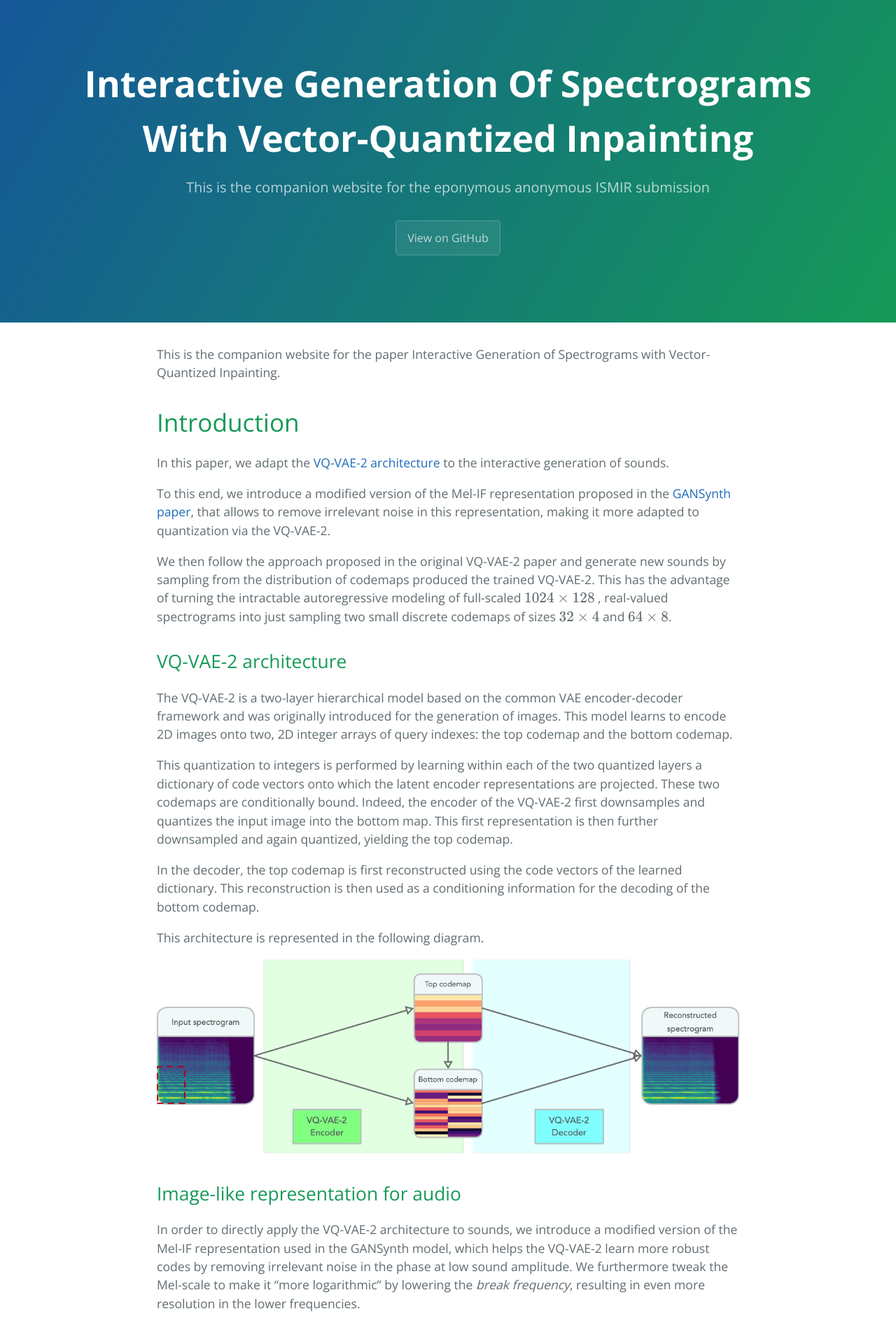
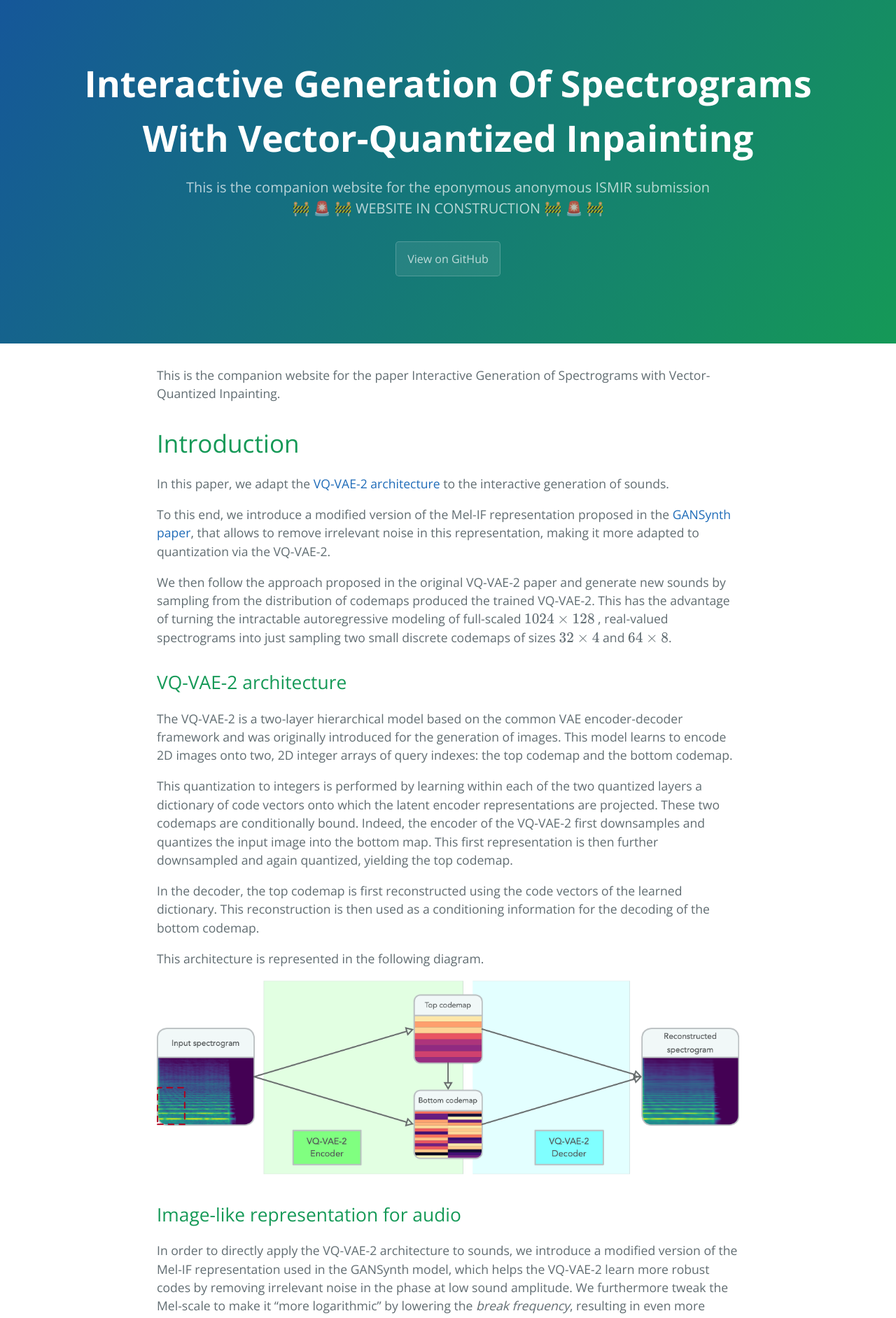
Before and after one commit to anonymous0505/vector-quantized-inpainting, a Jekyll site: the page built from index.md, in a window 1280 px wide. Shown: the top 1884 px of the page at 70% size. Built offline with Jekyll 4.4.1, drawn with Linux system fonts in a browser that asks for light colours; nearby versions of some CDN libraries; emoji names are drawn with the system emoji font; comment, search, counter and statistics services are not loaded.

Commit message:
:construction: Add "in construction" warning

```diff
--- a/_config.yml
+++ b/_config.yml
@@ -1,8 +1,12 @@
 theme: jekyll-theme-cayman
 title: Interactive Generation Of Spectrograms With Vector-Quantized Inpainting
-description: This is the companion website for the eponymous anonymous ISMIR submission
+description: "This is the companion website for the eponymous anonymous ISMIR submission <br>
+    :construction: :rotating_light: :construction: WEBSITE IN CONSTRUCTION :construction: :rotating_light: :construction:"
 github: [metadata]
 
 markdown: kramdown
 kramdown:
     math_engine: katex
+
+plugins:
+    - jemoji
```
